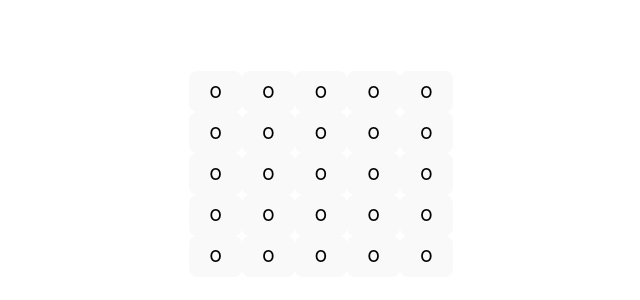
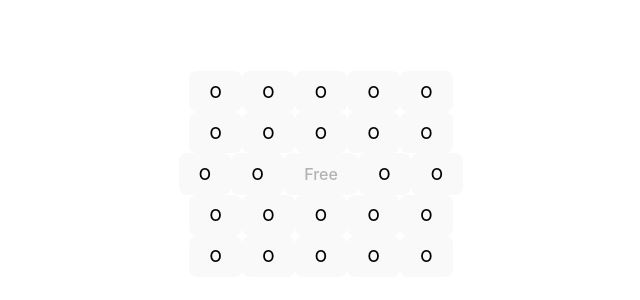
Before and after one commit to makaxi/BingoConAmigos, a React (Vite) app in the folder front-end/: page / in a window 1280 px wide. Shown: the part 226-526 px from the top of the page, without its empty margins (319-959 px from the left). Built offline with nearby package versions, Linux system fonts and the light colour scheme.

Commit message:
Middle square is now a free space

```diff
--- a/front-end/src/components/Board.tsx
+++ b/front-end/src/components/Board.tsx
@@ -8,12 +8,16 @@ interface Props {
 
 const Board = ({ size }: Props) => {
 
-  const [board, setBoard] = useState<boolean[][]>(
-    Array.from({length: size},() =>
-    Array.from({length: size}, () => false)
-    ));
+  const [board, setBoard] = useState<boolean[][]>(() => {
+    const initialBoard = Array.from({length: size}, () =>
+      Array.from({length: size}, () => false)
+    );
+    initialBoard[Math.floor(size/2)][Math.floor(size/2)] = true;
+    return initialBoard;
+  });
 
   const handleClick = ( row: number, col: number) => {
+    if(row === Math.floor(size/2) && col === Math.floor(size/2)) return;
     const newBoard = [...board];
     newBoard[row][col] = !newBoard[row][col];
     //console.log("Clicked row " + row + " col " + col);
@@ -32,6 +36,7 @@ const Board = ({ size }: Props) => {
               passClickUp={() => handleClick(rowIndex, colIndex)}
               value={value}
               key={colIndex}
+              freeSpace={rowIndex === Math.floor(size / 2) && colIndex === Math.floor(size / 2)}
             />
           ))}
         </div>
--- a/front-end/src/components/Square.tsx
+++ b/front-end/src/components/Square.tsx
@@ -3,13 +3,14 @@ import React from 'react'
 interface Props{
   passClickUp: () => void;
   value: boolean;
+  freeSpace: boolean;
 }
 
-const Square = ({passClickUp, value} : Props) => {
+const Square = ({passClickUp, value, freeSpace} : Props) => {
 
   return (
-    <button onClick={() => {passClickUp()}}>
-      {value ? "x" : "O"}
+    <button onClick={freeSpace ? undefined : passClickUp} disabled={freeSpace}>
+      {freeSpace ? "Free" : value ? "X" : "O"}
     </button>
   )
 };
```
